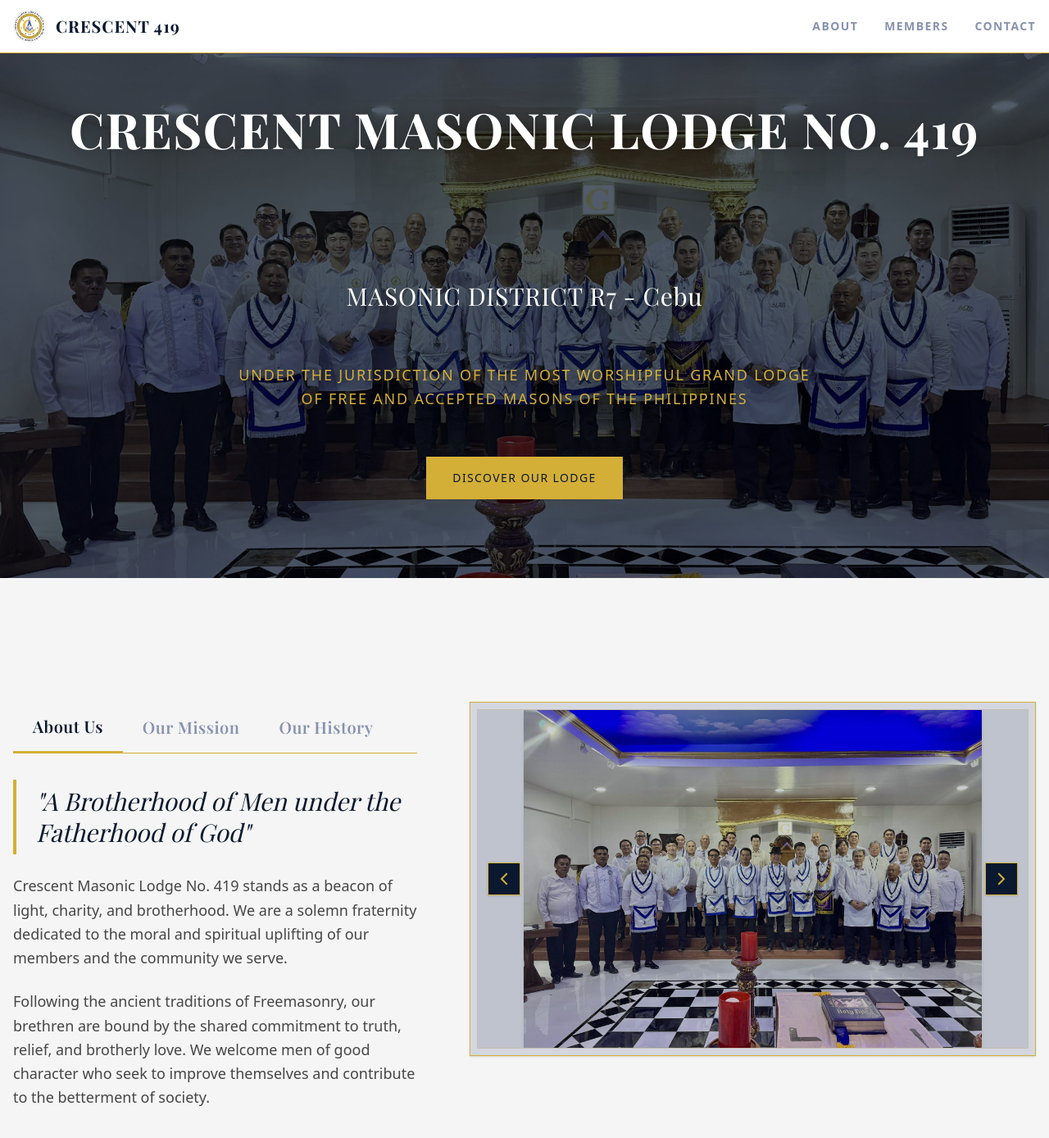
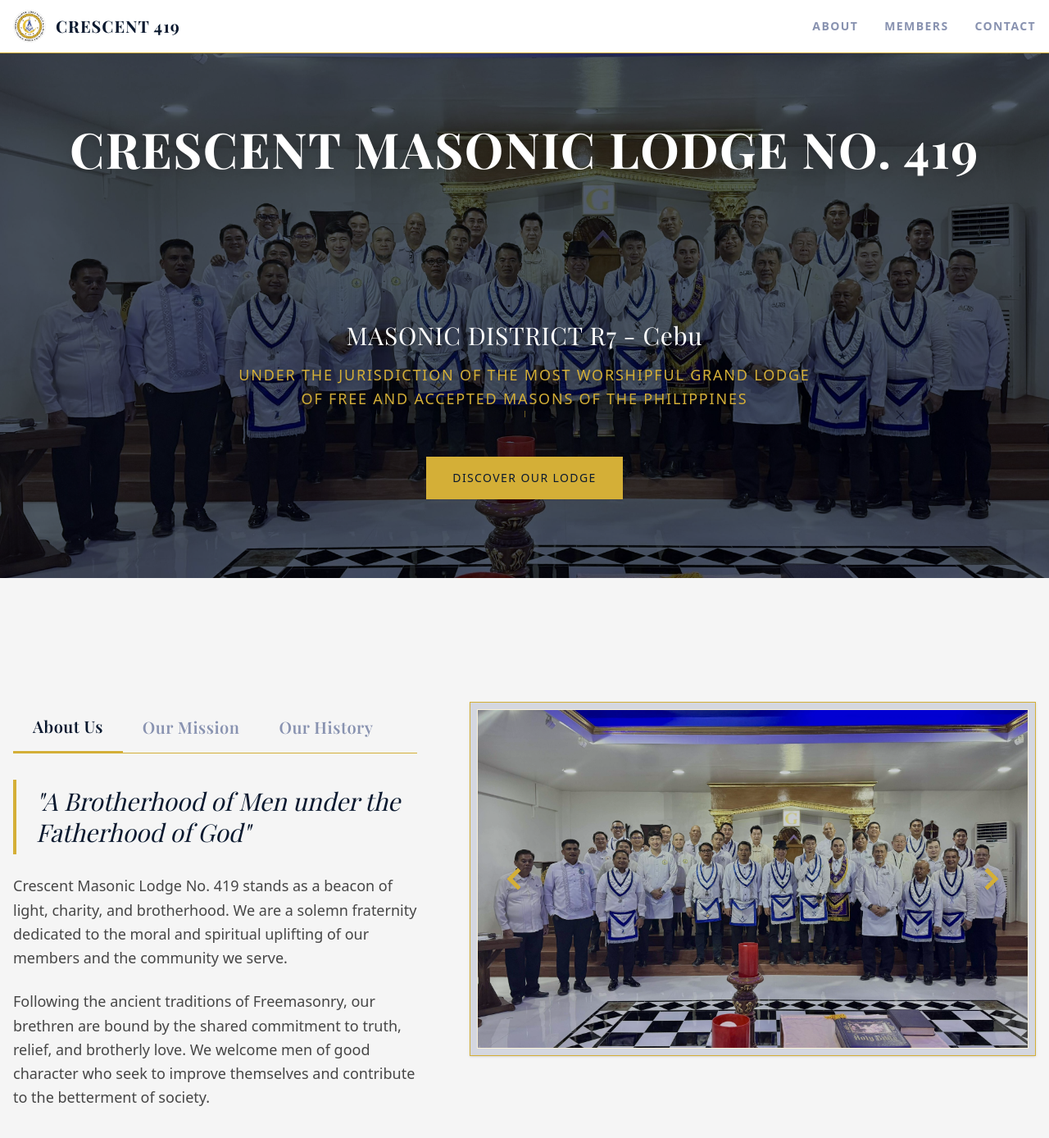
Before and after one commit to Nacar11/cresent11, a Next.js app: page / in a window 1280 px wide. Shown: the top 1388 px of the page at 82% size. Built offline with nearby package versions, Linux system fonts and the light colour scheme.

Commit message:
feat: minor details on image carousel

```diff
--- a/src/components/sections/about.tsx
+++ b/src/components/sections/about.tsx
@@ -143,7 +143,7 @@
                     {/* Interchangeable Image */}
                     <div className={`relative transition-all duration-500 bg-sidebar-border/30 border border-border p-1 lg:p-2 shadow-sm flex items-center justify-center overflow-hidden ${activeTab === "about" ? "aspect-[3/2] sm:aspect-[16/10]" : activeTab === "mission" ? "aspect-[3/4]" : "aspect-square"
                         }`}>
-                        <div className="relative w-full h-full bg-primary/10 border border-accent/20 overflow-hidden">
+                        <div className="relative w-full h-full bg-white border border-accent/20 overflow-hidden">
                             <AnimatePresence mode="popLayout" initial={false} custom={direction}>
                                 {activeTab === "about" ? (
                                     <motion.div
@@ -154,7 +154,7 @@
                                         animate="center"
                                         exit="exit"
                                         transition={{ duration: 0.8, ease: "easeOut" }}
-                                        className="absolute inset-0 px-12 sm:px-14"
+                                        className="absolute inset-0"
                                     >
                                         <div className="relative w-full h-full shadow-md overflow-hidden bg-background">
                                             <Image
@@ -208,19 +208,19 @@
                                 <>
                                     <button
                                         onClick={prevImage}
-                                        className="absolute left-2 sm:left-3 top-1/2 -translate-y-1/2 w-10 h-10 border border-[#D4AF37] bg-primary text-[#D4AF37] flex items-center justify-center transition-colors hover:bg-primary/90 duration-300 z-10 shadow-sm"
+                                        className="absolute left-1 sm:left-4 top-1/2 -translate-y-1/2 p-2 text-[#D4AF37] bg-transparent flex items-center justify-center transition-opacity hover:opacity-70 duration-300 z-10 drop-shadow-md"
                                         aria-label="Previous Image"
                                     >
-                                        <svg width="24" height="24" viewBox="0 0 24 24" fill="none" stroke="currentColor" strokeWidth="2" strokeLinecap="square" strokeLinejoin="miter">
+                                        <svg width="24" height="24" viewBox="0 0 24 24" fill="none" stroke="currentColor" strokeWidth="3" strokeLinecap="square" strokeLinejoin="miter" className="w-8 h-8 sm:w-10 sm:h-10">
                                             <path d="M15 18l-6-6 6-6" />
                                         </svg>
                                     </button>
                                     <button
                                         onClick={nextImage}
-                                        className="absolute right-2 sm:right-3 top-1/2 -translate-y-1/2 w-10 h-10 border border-[#D4AF37] bg-primary text-[#D4AF37] flex items-center justify-center transition-colors hover:bg-primary/90 duration-300 z-10 shadow-sm"
+                                        className="absolute right-1 sm:right-4 top-1/2 -translate-y-1/2 p-2 text-[#D4AF37] bg-transparent flex items-center justify-center transition-opacity hover:opacity-70 duration-300 z-10 drop-shadow-md"
                                         aria-label="Next Image"
                                     >
-                                        <svg width="24" height="24" viewBox="0 0 24 24" fill="none" stroke="currentColor" strokeWidth="2" strokeLinecap="square" strokeLinejoin="miter">
+                                        <svg width="24" height="24" viewBox="0 0 24 24" fill="none" stroke="currentColor" strokeWidth="3" strokeLinecap="square" strokeLinejoin="miter" className="w-8 h-8 sm:w-10 sm:h-10">
                                             <path d="M9 18l6-6-6-6" />
                                         </svg>
                                     </button>
--- a/src/components/sections/hero.tsx
+++ b/src/components/sections/hero.tsx
@@ -19,15 +19,15 @@
       {/* Content */}
       <div className="relative z-10 container mx-auto px-4 flex flex-col items-center text-center">
         {/* Title positioned absolutely at the top */}
-        <div className="absolute top-12 md:top-6 left-0 w-full px-4 flex flex-col items-center">
-          <h1 className="font-serif text-4xl md:text-6xl lg:text-6xl font-bold text-white tracking-wide drop-shadow-md">
+        <div className="absolute left-0 w-full px-4 flex flex-col items-center">
+          <h1 className="font-serif text-4xl md:text-6xl font-bold text-white tracking-wide drop-shadow-md">
             CRESCENT MASONIC LODGE NO. 419
           </h1>
         </div>
 
         {/* Lower text block positioned at the bottom */}
         <div className="flex flex-col items-center gap-6 mt-32 md:mt-48">
-          <div className="flex flex-col items-center gap-12 mt-12">
+          <div className="flex flex-col items-center mt-12">
             <h2 className="text-xl md:text-3xl text-white font-serif tracking-wide drop-shadow-md">
               MASONIC DISTRICT R7 - Cebu
             </h2>
```
